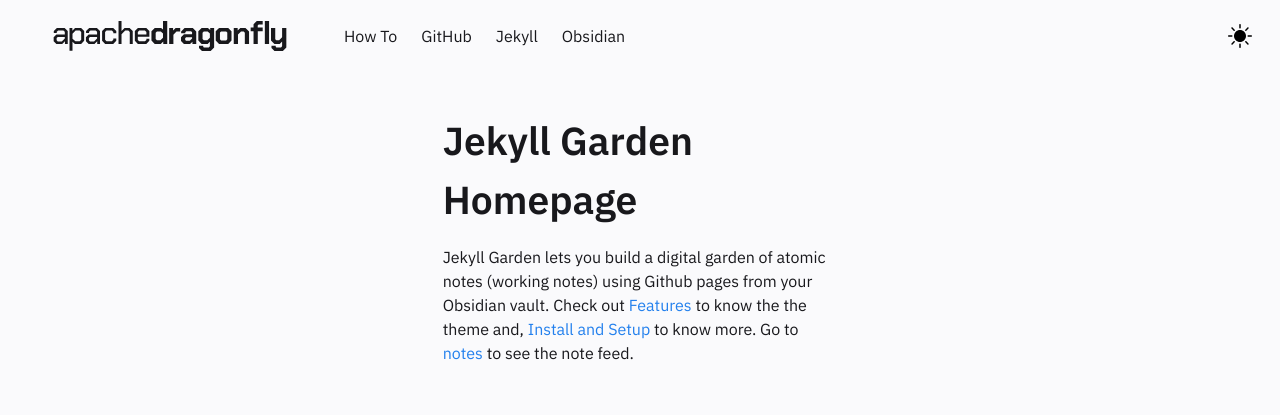
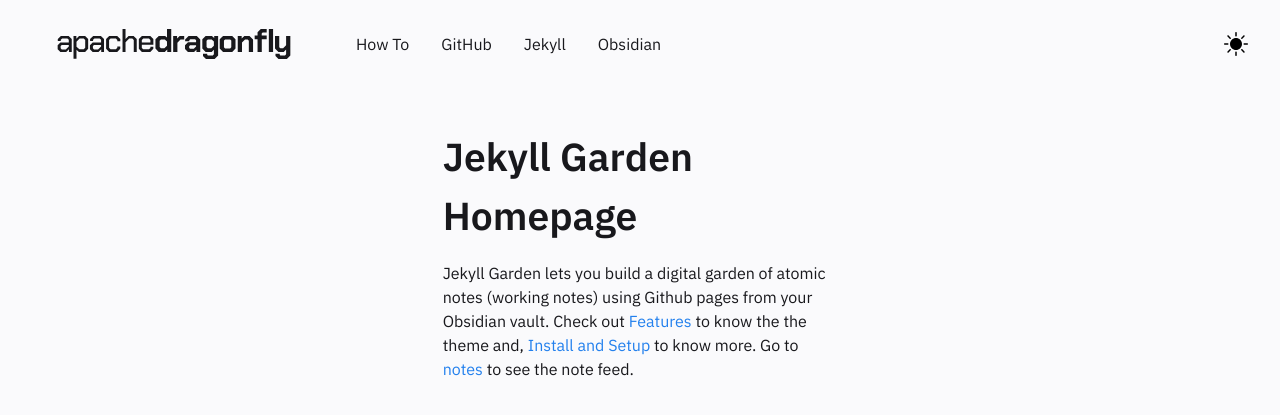
Before and after one commit to apachedragonfly/apachedragonfly1.github.io, a Jekyll site: the page built from pages/index.md, in a window 1280 px wide. Shown: the top 415 px of the page. Built offline with Jekyll 4.4.1, drawn with Linux system fonts in a browser that asks for light colours.

Commit message:
Update main.css

```diff
--- a/assets/css/main.css
+++ b/assets/css/main.css
@@ -2449,7 +2449,7 @@ body.has-navbar-fixed-bottom {
   color: var(--text-main);
   display: block;
   line-height: 1.5;
-  padding: 0.5rem 0.75rem;
+  padding: 1.0rem 1.0rem;
   position: relative; }
   .navbar-item .icon:only-child,
   .navbar-link .icon:only-child {
@@ -2612,7 +2612,7 @@ a.navbar-item,
     flex-grow: 1;
     flex-shrink: 0; }
   .navbar-start {
-    justify-content: center;
+    justify-content: flex-start;
     margin-right: auto; }
   .navbar-end {
     justify-content: flex-end;
```
